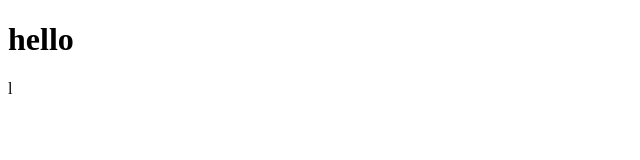
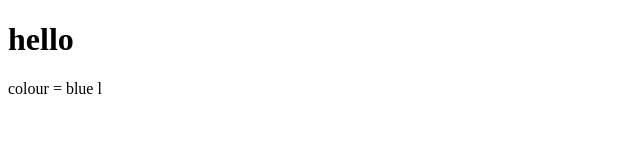
Before and after one commit to aryannagpal9/snu, a plain HTML site: page index.html in a window 1280 px wide. Shown: the whole page, without its empty margins (0-640 px from the left). Drawn offline with Linux system fonts and the light colour scheme.

Commit message:
Update index.html

```diff
--- a/index.html
+++ b/index.html
@@ -7,5 +7,6 @@
 </head>
 <body>
     <h1>hello</h1>
+    colour = blue
 </body>
 </html>l
```
